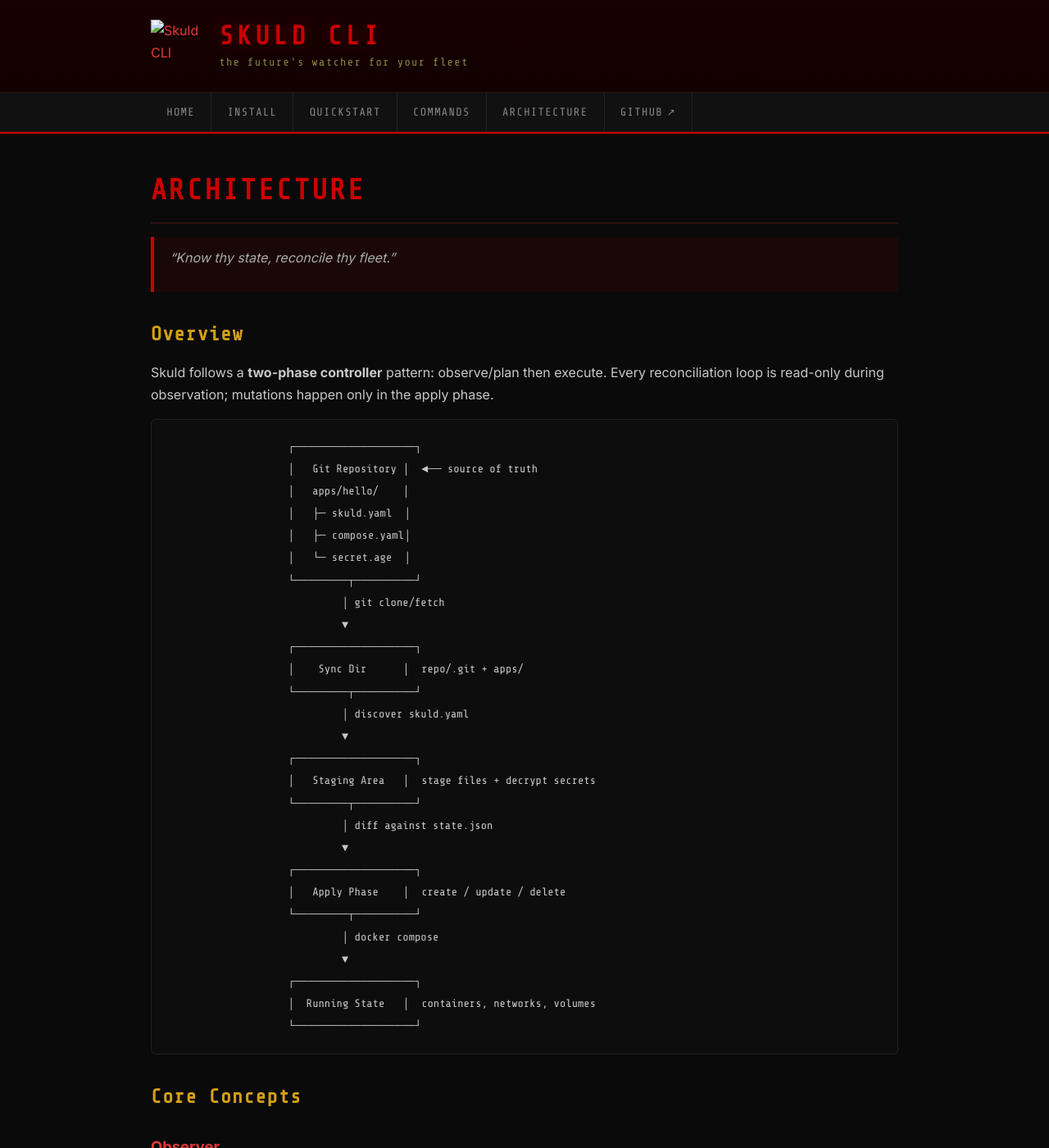
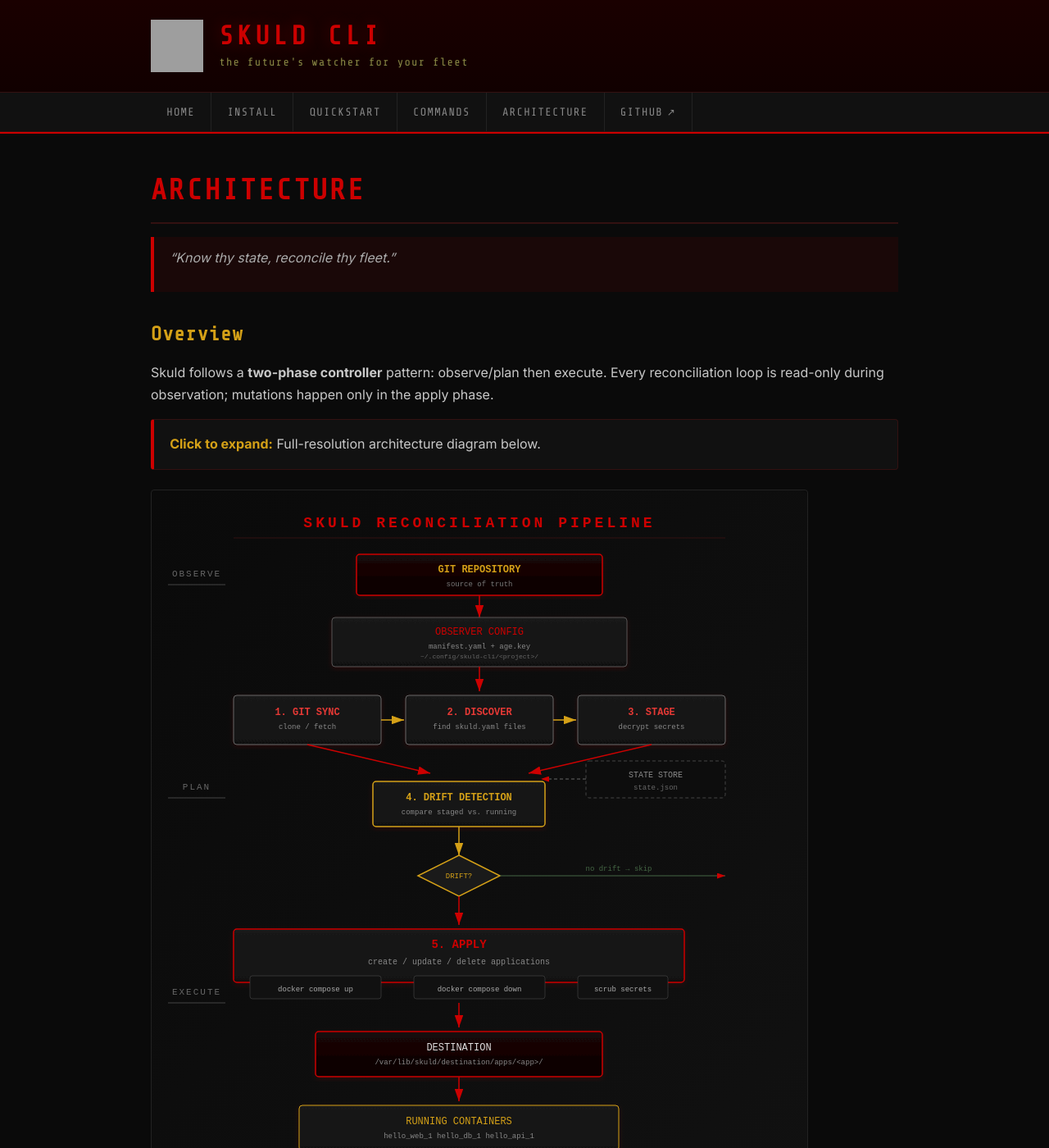
Before and after one commit to lyssar/witness-cli, a Jekyll site: the page built from docs/architecture.md, in a window 1280 px wide and 1400 px high. Shown: the whole window at 82% size. Built offline with Jekyll 4.4.1, drawn with Linux system fonts in a browser that asks for light colours; grey boxes are pictures that could not be loaded.

Commit message:
docs: doc fixes

````diff
--- a/docs/_layouts/default.html
+++ b/docs/_layouts/default.html
@@ -12,7 +12,7 @@
   <header class="nod-header">
     <div class="container">
       <a href="{{ site.baseurl }}/" class="logo-link">
-        <img src="{{ site.baseurl }}/assets/logo.png" alt="Skuld CLI" class="logo">
+        <img src="https://raw.githubusercontent.com/lyssar/skuld-cli/main/assets/logo.png" alt="Skuld CLI" class="logo">
         <div class="title-block">
           <h1 class="site-title">Skuld CLI</h1>
           <p class="site-subtitle">{{ site.description }}</p>
--- a/docs/architecture.md
+++ b/docs/architecture.md
@@ -11,35 +11,11 @@ title: Architecture
 
 Skuld follows a **two-phase controller** pattern: observe/plan then execute. Every reconciliation loop is read-only during observation; mutations happen only in the apply phase.
 
-```
-                    ┌──────────────────┐
-                    │   Git Repository │  ◄── source of truth
-                    │   apps/hello/    │
-                    │   ├─ skuld.yaml  │
-                    │   ├─ compose.yaml│
-                    │   └─ secret.age  │
-                    └────────┬─────────┘
-                             │ git clone/fetch
-                             ▼
-                    ┌──────────────────┐
-                    │    Sync Dir      │  repo/.git + apps/
-                    └────────┬─────────┘
-                             │ discover skuld.yaml
-                             ▼
-                    ┌──────────────────┐
-                    │   Staging Area   │  stage files + decrypt secrets
-                    └────────┬─────────┘
-                             │ diff against state.json
-                             ▼
-                    ┌──────────────────┐
-                    │   Apply Phase    │  create / update / delete
-                    └────────┬─────────┘
-                             │ docker compose
-                             ▼
-                    ┌──────────────────┐
-                    │  Running State   │  containers, networks, volumes
-                    └──────────────────┘
-```
+<div class="highlight-box">
+<strong>Click to expand:</strong> Full-resolution architecture diagram below.
+</div>
+
+![Skuld Reconciliation Pipeline]({{ site.baseurl }}/assets/img/architecture.svg)
 
 ## Core Concepts
 
````
Also changed, not shown: docs/assets/img/architecture.svg (added).
